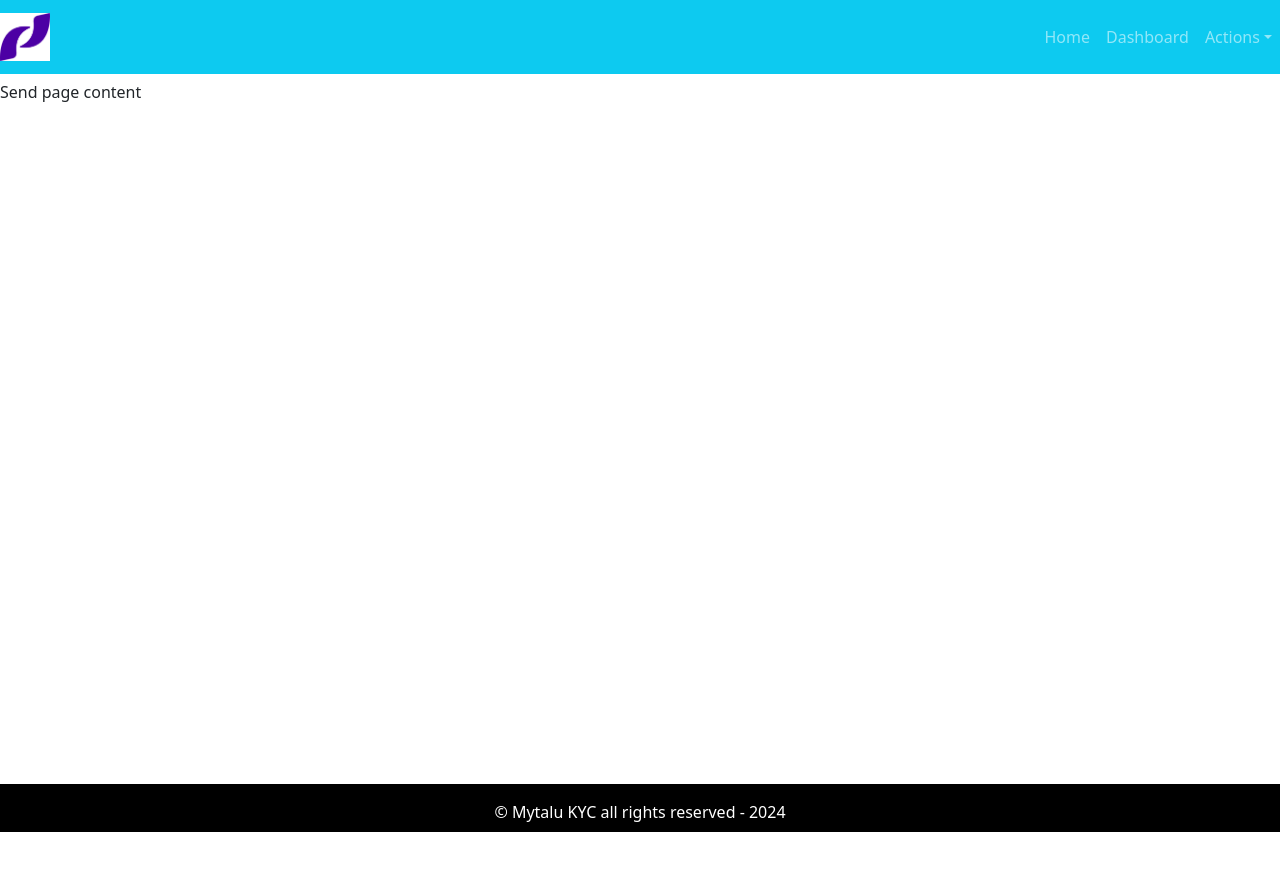
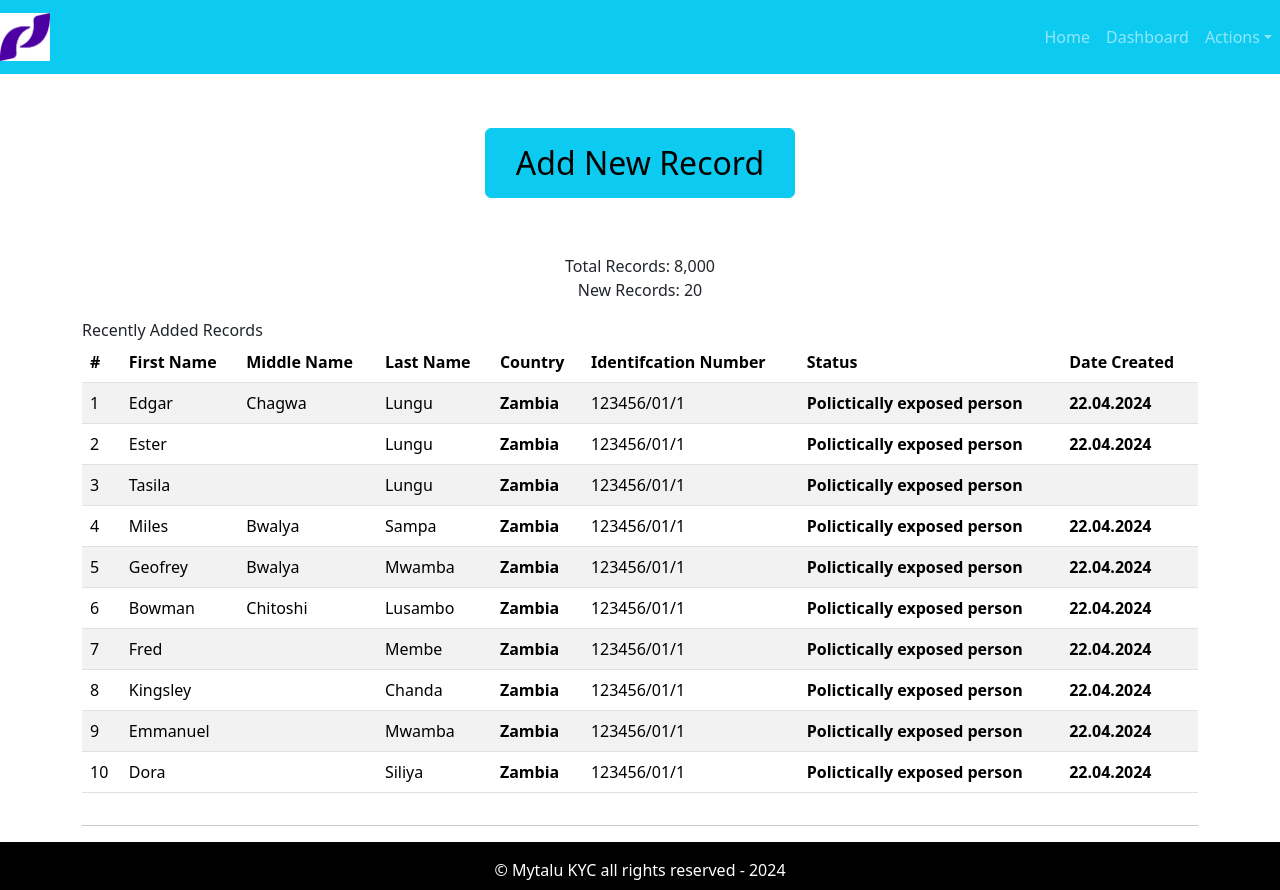
Before and after one commit to Kabjmk/kya_aml_check, a React (Create React App) app: page / in a window 1280 px wide. Before the commit the page ends 832 px from the top, so only its background shows below. Built offline with nearby package versions, Linux system fonts and the light colour scheme.

Commit message:
dashboard page added

```diff
--- a/src/App.js
+++ b/src/App.js
@@ -1,12 +1,15 @@
 import './App.css';
 import { Entry } from './pages/entry/Entry.page';
 import { DefaultLayout } from "./layout/DefaultLayout";
+import {Dashboard} from "./pages/dashboard/Dashboard.page";
 
 function App() {
   return (
     <div className="App">
       {/* <Entry />     */}
-      <DefaultLayout>Send page content</DefaultLayout>
+      <DefaultLayout>
+        <Dashboard />
+      </DefaultLayout>
     </div>
   );
 }
--- /dev/null
+++ b/src/assets/data/dummy-records.json
@@ -0,0 +1,102 @@
+[
+    {
+        "item": 1,
+        "First_Name": "Edgar",
+        "Middle_Name": "Chagwa",
+        "Last_Name": "Lungu",
+        "Country": "Zambia",
+        "Identification_Number": "123456/01/1",
+        "Status": "Polictically exposed person",
+        "Date_Added": "22.04.2024"
+    },
+    {
+        "item": 2,
+        "First_Name": "Ester",
+        "Middle_Name": "",
+        "Last_Name": "Lungu",
+        "Country": "Zambia",
+        "Identification_Number": "123456/01/1",
+        "Status": "Polictically exposed person",
+        "Date_Added": "22.04.2024"
+    },
+    {
+        "item": 3,
+        "First_Name": "Tasila",
+        "Middle_Name": "",
+        "Last_Name": "Lungu",
+        "Country": "Zambia",
+        "Identification_Number": "123456/01/1",
+        "Status": "Polictically exposed person",
+        "Date Added": "22.04.2024"
+    },
+    {
+        "item": 4,
+        "First_Name": "Miles",
+        "Middle_Name": "Bwalya",
+        "Last_Name": "Sampa",
+        "Country": "Zambia",
+        "Identification_Number": "123456/01/1",
+        "Status": "Polictically exposed person",
+        "Date_Added": "22.04.2024"
+    },
+    {
+        "item": 5,
+        "First_Name": "Geofrey",
+        "Middle_Name": "Bwalya",
+        "Last_Name": "Mwamba",
+        "Country": "Zambia",
+        "Identification_Number": "123456/01/1",
+        "Status": "Polictically exposed person",
+        "Date_Added": "22.04.2024"
+    },
+    {
+        "item": 6,
+        "First_Name": "Bowman",
+        "Middle_Name": "Chitoshi",
+        "Last_Name": "Lusambo",
+        "Country": "Zambia",
+        "Identification_Number": "123456/01/1",
+        "Status": "Polictically exposed person",
+        "Date_Added": "22.04.2024"
+    },
+    {
+        "item": 7,
+        "First_Name": "Fred",
+        "Middle_Name": "",
+        "Last_Name": "Membe",
+        "Country": "Zambia",
+        "Identification_Number": "123456/01/1",
+        "Status": "Polictically exposed person",
+        "Date_Added": "22.04.2024"
+    },
+    {
+        "item": 8,
+        "First_Name": "Kingsley",
+        "Middle_Name": "",
+        "Last_Name": "Chanda",
+        "Country": "Zambia",
+        "Identification_Number": "123456/01/1",
+        "Status": "Polictically exposed person",
+        "Date_Added": "22.04.2024"
+    },
+    {
+        "item": 9,
+        "First_Name": "Emmanuel",
+        "Middle_Name": "",
+        "Last_Name": "Mwamba",
+        "Country": "Zambia",
+        "Identification_Number": "123456/01/1",
+        "Status": "Polictically exposed person",
+        "Date_Added": "22.04.2024"
+    },
+    {
+        "item": 10,
+        "First_Name": "Dora",
+        "Middle_Name": "",
+        "Last_Name": "Siliya",
+        "Country": "Zambia",
+        "Identification_Number": "123456/01/1",
+        "Status": "Polictically exposed person",
+        "Date_Added": "22.04.2024"
+    }
+]
--- /dev/null
+++ b/src/components/records-table/RecordsTable.comp.js
@@ -0,0 +1,42 @@
+import React from 'react'
+import {Table} from 'react-bootstrap';
+
+
+export const RecordsTable = ({records}) => {
+  return (
+    <Table striped border hover>
+        <thead>
+            <tr>
+                <th>#</th>
+                <th>First Name</th>
+                <th>Middle Name</th>
+                <th>Last Name</th>
+                <th>Country</th>
+                <th>Identifcation Number</th>
+                <th>Status</th>
+                <th>Date Created</th>
+            </tr>
+        </thead>
+        <tbody>
+            {records.length ? (records.map((row)=>
+            (<tr key={row.id}>
+                <td>{row.item}</td>
+                <td>{row.First_Name}</td>
+                <td>{row.Middle_Name}</td>
+                <td>{row.Last_Name}</td>
+                <th>{row.Country}</th>
+                <td>{row.Identification_Number}</td>
+                <th>{row.Status}</th>
+                <th>{row.Date_Added}</th>
+            </tr>)))
+            :
+            <tr>
+                <td colSpan={8} className="text-center">No records to show</td>
+            </tr>
+            }
+
+
+        </tbody>
+    </Table>
+  )
+}
--- /dev/null
+++ b/src/pages/dashboard/Dashboard.page.js
@@ -0,0 +1,31 @@
+import React from 'react';
+import { Container, Row, Col, Button } from 'react-bootstrap';
+import { RecordsTable } from '../../components/records-table/RecordsTable.comp';
+import records from "../../assets/data/dummy-records.json";
+
+export const Dashboard = () => {
+  return (
+    <Container>
+        <Row>
+            <Col className="text-center mt-5 mb-2">
+            <Button variant="info" style={{"fontSize":"2rem", padding: "10px 30px"}}>Add New Record</Button>
+            </Col>
+        </Row>
+        <Row>
+            <Col className="text-center mt-5 mb-2">
+                <div>Total Records: 8,000</div>
+                <div>New Records: 20</div>
+            </Col>
+        </Row>
+        <Row>
+            <Col className="mt-2"> Recently Added Records</Col>
+        </Row>
+        <Row>
+            <Col className="recent-records">
+                <RecordsTable records={records}/>
+            </Col>
+        </Row>
+        <hr/>
+    </Container>
+  )
+}
```
